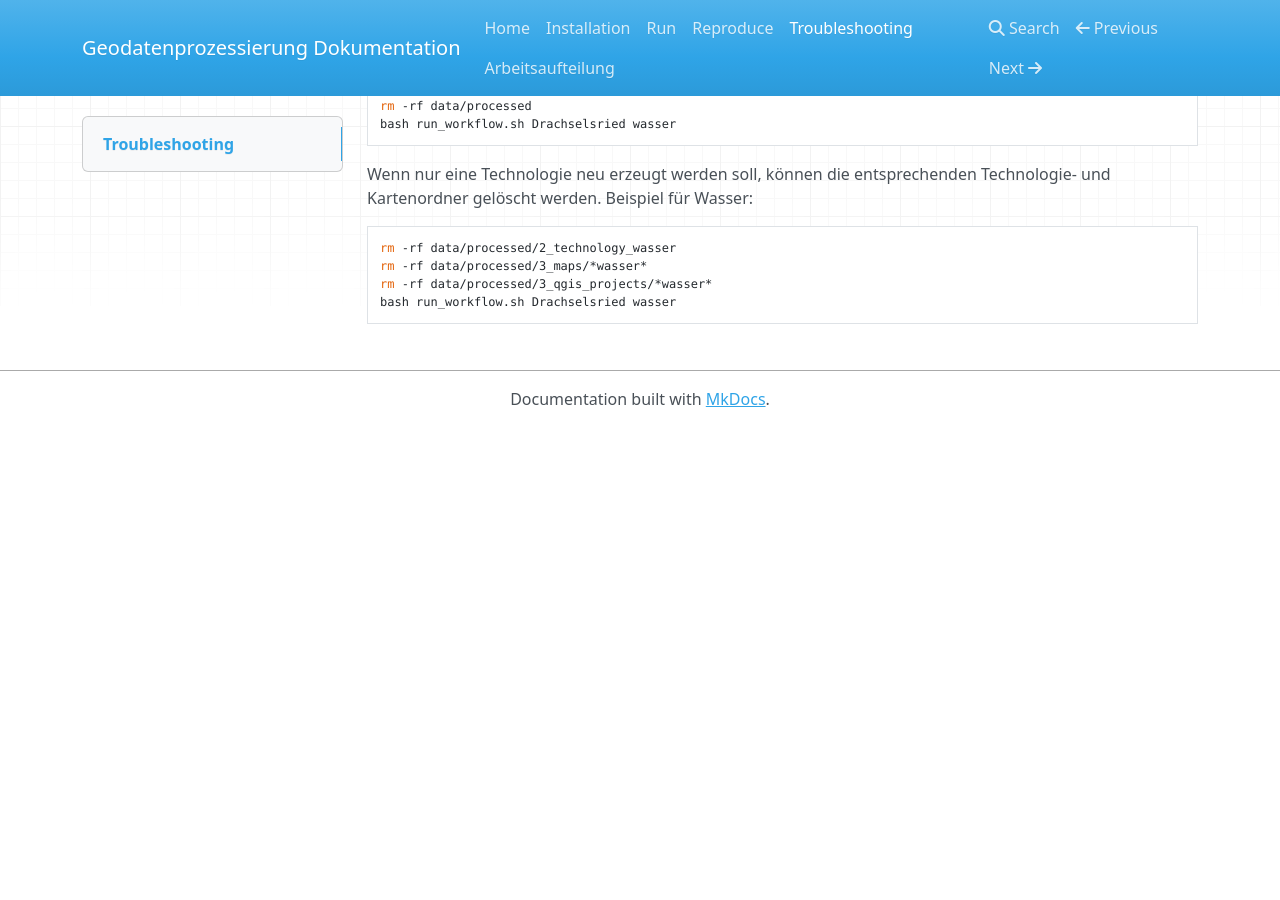
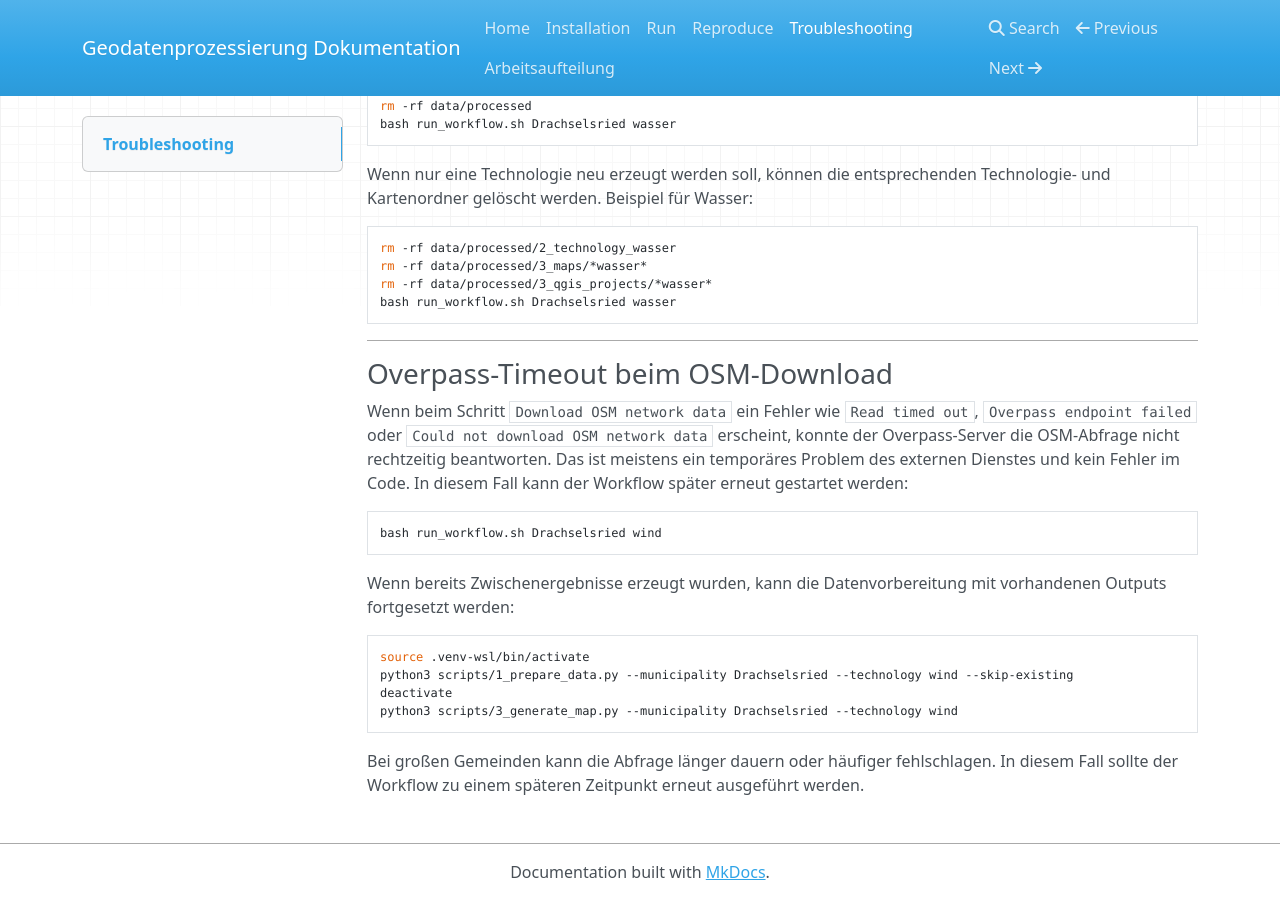
Before and after one commit to flobe08/Projekt---Geodatenprozessierung-und-Automatisierung, an MkDocs documentation site: the page built from docs/troubleshooting.md, in a window 1280 px wide and 900 px high, scrolled down 1374 px. Built offline with MkDocs 1.6.1, drawn with Linux system fonts in a browser that asks for light colours; nearby versions of some CDN libraries; before the commit the page ends 1801 px from its top, so only the background shows below that.

Commit message:
add trobleshooting and missing packages

````diff
--- a/docs/troubleshooting.md
+++ b/docs/troubleshooting.md
@@ -73,3 +73,22 @@ rm -rf data/processed/3_maps/*wasser*
 rm -rf data/processed/3_qgis_projects/*wasser*
 bash run_workflow.sh Drachselsried wasser
 ```
+
+---
+
+### Overpass-Timeout beim OSM-Download
+
+Wenn beim Schritt `Download OSM network data` ein Fehler wie `Read timed out`, `Overpass endpoint failed` oder `Could not download OSM network data` erscheint, konnte der Overpass-Server die OSM-Abfrage nicht rechtzeitig beantworten.
+Das ist meistens ein temporäres Problem des externen Dienstes und kein Fehler im Code. In diesem Fall kann der Workflow später erneut gestartet werden:
+
+```bash
+bash run_workflow.sh Drachselsried wind
+```
+Wenn bereits Zwischenergebnisse erzeugt wurden, kann die Datenvorbereitung mit vorhandenen Outputs fortgesetzt werden:
+```bash
+source .venv-wsl/bin/activate
+python3 scripts/1_prepare_data.py --municipality Drachselsried --technology wind --skip-existing
+deactivate
+python3 scripts/3_generate_map.py --municipality Drachselsried --technology wind
+```
+Bei großen Gemeinden kann die Abfrage länger dauern oder häufiger fehlschlagen. In diesem Fall sollte der Workflow zu einem späteren Zeitpunkt erneut ausgeführt werden.
--- a/requirements.txt
+++ b/requirements.txt
@@ -1,2 +1,4 @@
 requests>=2.32.0
 geopandas>=1.0.0
+mkdocs>=1.6.0
+mkdocs-material>=9.5.0
````
